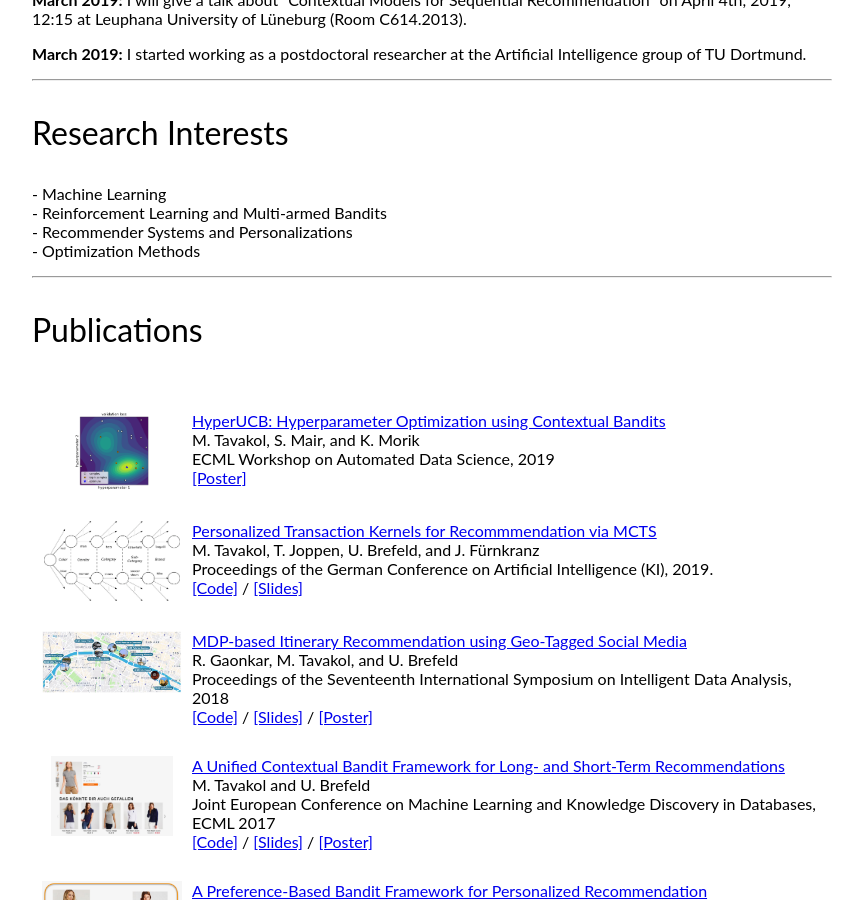
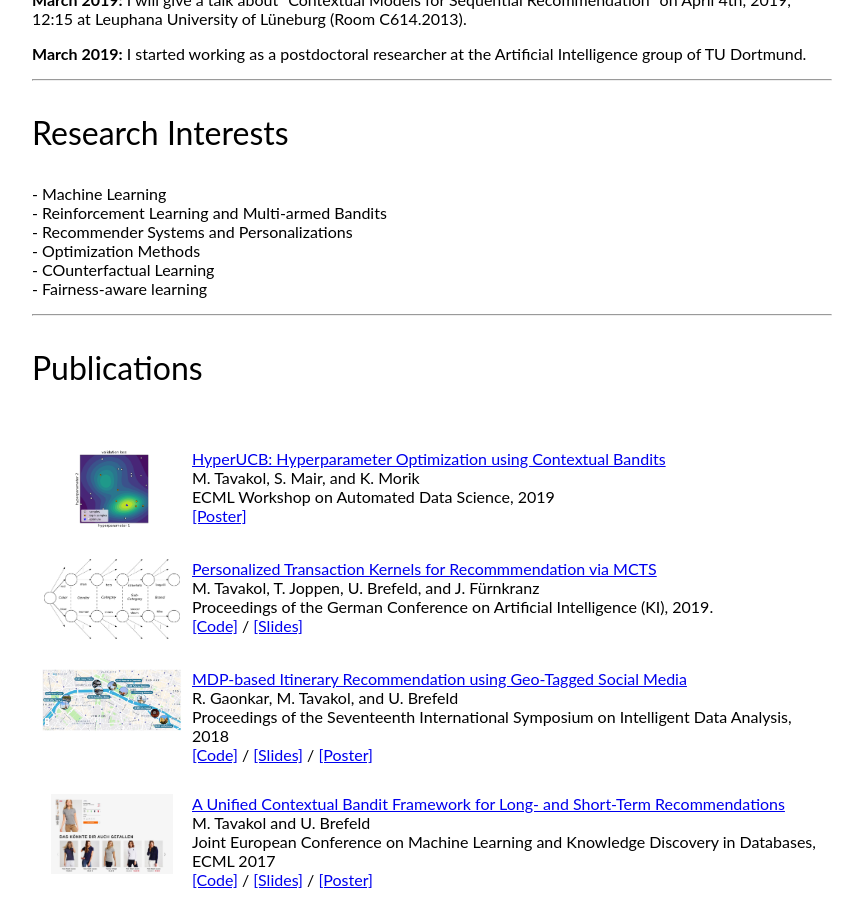
Before and after one commit to marytavakol/site, a Jekyll site: the page built from index.md, in a window 1280 px wide and 900 px high, scrolled down 831 px. Shown: the whole window, without its empty margins (208-1071 px from the left). Built offline with Jekyll 4.4.1, drawn with Linux system fonts in a browser that asks for light colours.

Commit message:
update ints

```diff
--- a/_layouts/default.html
+++ b/_layouts/default.html
@@ -81,7 +81,9 @@
         - Machine Learning <br />
         - Reinforcement Learning and Multi-armed Bandits <br />
         - Recommender Systems and Personalizations <br />
-        - Optimization Methods
+        - Optimization Methods <br />
+        - COunterfactual Learning <br />
+        - Fairness-aware learning
       </p>
       <div>
         <hr />
```
